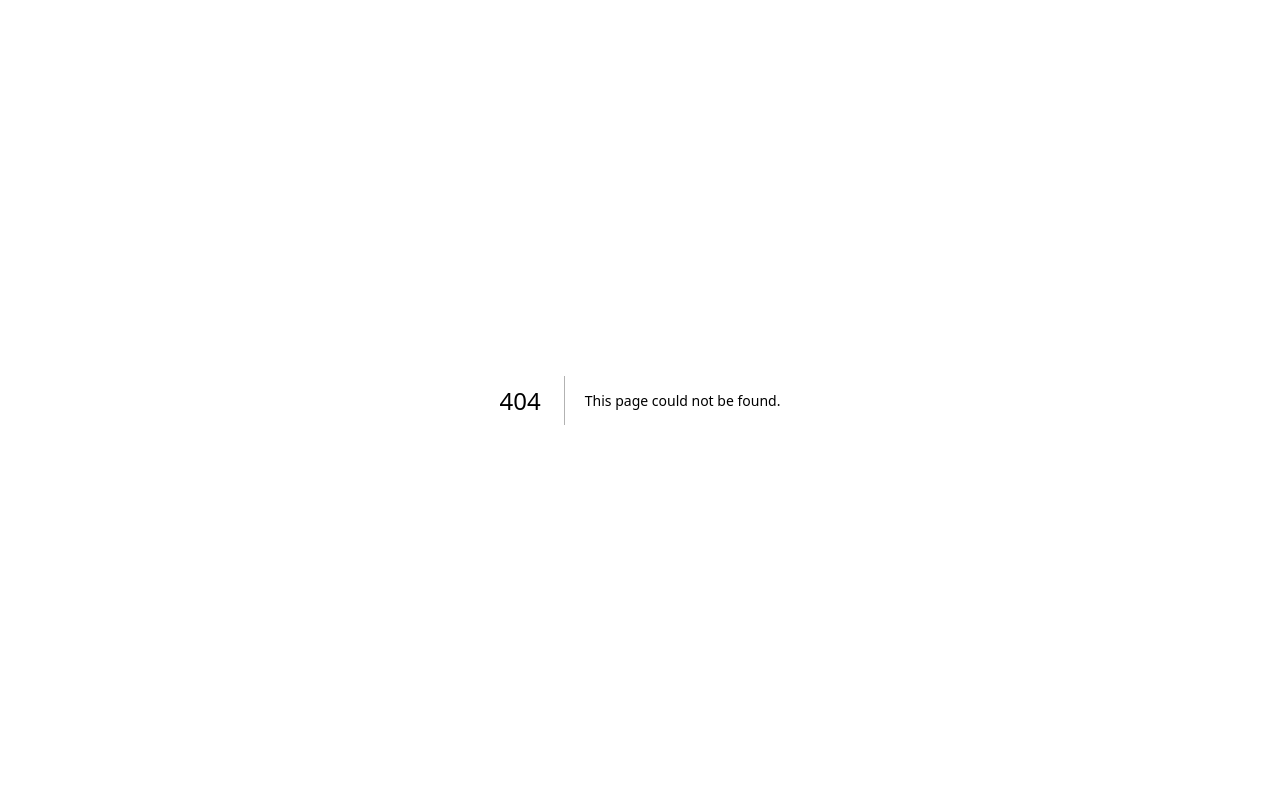
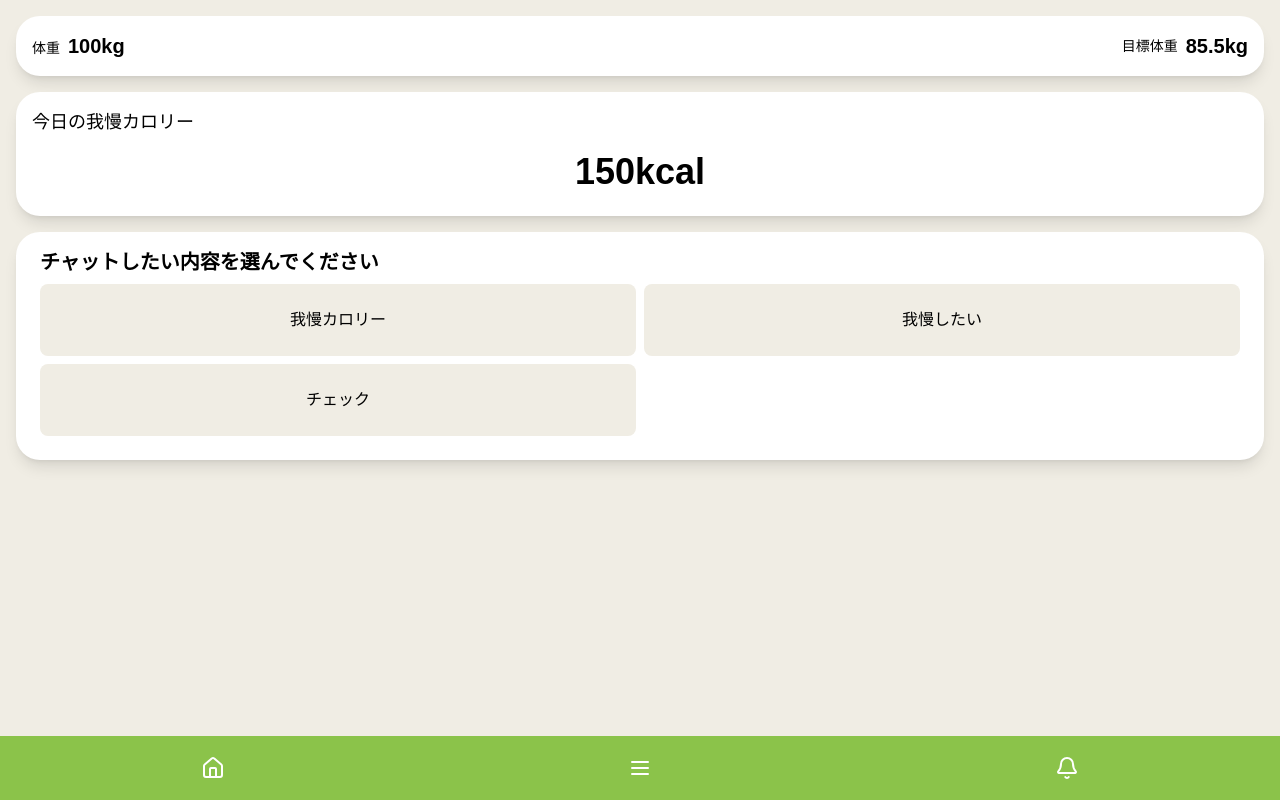
Before and after one commit to s1f102202538/engineer-guild-hackathon, a Next.js app in the folder packages/client/: page /home in a window 1280 px wide. Before the commit this address had no page. Built offline with nearby package versions, Linux system fonts and the light colour scheme.

Commit message:
make home page

```diff
--- a/packages/client/app/components/PostButton.tsx
+++ /dev/null
@@ -1,15 +0,0 @@
-import { Plus } from 'lucide-react';
-import React from 'react';
-
-const PostButton = () => {
-  return (
-    <button
-      className="fixed bottom-20 right-4 z-10 flex h-14 w-14 items-center justify-center rounded-full bg-[#8BC34A] text-white shadow-lg transition-transform hover:scale-105 active:scale-95"
-      aria-label="Add new item"
-    >
-      <Plus className="h-6 w-6" />
-    </button>
-  );
-};
-
-export default PostButton;
--- /dev/null
+++ b/packages/client/app/home/_components/ EndureCalories.tsx
@@ -0,0 +1,15 @@
+import React from 'react';
+
+const EndureCalories = () => {
+  return (
+    // todo: 動的に今日の我慢カロリーを表示する。
+    <div>
+      <div className="bg-white rounded-[24px] shadow-lg p-4">
+        <h2 className="text-lg mb-2">今日の我慢カロリー</h2>
+        <p className="text-4xl font-bold text-center py-2">150kcal</p>
+      </div>
+    </div>
+  );
+};
+
+export default EndureCalories;
--- /dev/null
+++ b/packages/client/app/home/_components/Chat.tsx
@@ -0,0 +1,21 @@
+import React from 'react';
+
+const Chat = () => {
+  return (
+    // todo 体重を動的に表示できるようにする。
+    <div>
+      <div className="bg-white rounded-[24px] shadow-lg p-4 items-center">
+        <div>
+          <span className="ml-2 text-xl font-bold">チャットしたい内容を選んでください</span>
+        </div>
+        <div className="grid grid-cols-2 items-center gap-2 m-2">
+          <div className="bg-beige-100 hover:bg-beige-300 p-2 py-6 rounded-lg text-center">我慢カロリー</div>
+          <div className="bg-beige-100 hover:bg-beige-300 p-2 py-6 rounded-lg text-center">我慢したい</div>
+          <div className="bg-beige-100 hover:bg-beige-300 p-2 py-6 rounded-lg text-center">チェック</div>
+        </div>
+      </div>
+    </div>
+  );
+};
+
+export default Chat;
--- /dev/null
+++ b/packages/client/app/home/_components/CheckWeight.tsx
@@ -0,0 +1,21 @@
+import React from 'react';
+
+const CheckWeight = () => {
+  return (
+    // todo 体重を動的に表示できるようにする。
+    <div>
+      <div className="bg-white rounded-[24px] shadow-lg p-4 flex items-center justify-between">
+        <div>
+          <span className="text-sm">体重</span>
+          <span className="ml-2 text-xl font-bold">100kg</span>
+        </div>
+        <div className="flex items-center gap-2">
+          <span className="text-sm">目標体重</span>
+          <span className="text-xl font-bold">85.5kg</span>
+        </div>
+      </div>
+    </div>
+  );
+};
+
+export default CheckWeight;
--- /dev/null
+++ b/packages/client/app/home/page.tsx
@@ -0,0 +1,20 @@
+import React from 'react';
+import EndureCalories from './_components/ EndureCalories';
+import CheckWeight from './_components/CheckWeight';
+import Chat from './_components/Chat';
+import Navbar from '../components/Navbar';
+
+const page = () => {
+  return (
+    <div className="w-full mx-auto h-screen bg-beige-100 flex flex-col relative text-black">
+      <main className="flex-1 px-4 pt-4 pb-16 space-y-4 overflow-hidden">
+        <CheckWeight />
+        <EndureCalories />
+        <Chat />
+      </main>
+      <Navbar />
+    </div>
+  );
+};
+
+export default page;
--- a/packages/client/app/page.tsx
+++ b/packages/client/app/page.tsx
@@ -1,12 +1,9 @@
 import Navbar from './components/Navbar';
-import PostButton from './components/PostButton';
 
 const Home = () => {
   return (
     <div>
       Next App
-      {/* 投稿ボタン */}
-      <PostButton />
       <Navbar />
     </div>
   );
--- a/packages/client/tailwind.config.ts
+++ b/packages/client/tailwind.config.ts
@@ -13,6 +13,32 @@ export default {
       colors: {
         background: 'var(--background)',
         foreground: 'var(--foreground)',
+        green: {
+          '50': '#effefa',
+          '100': '#c9fef1',
+          '200': '#92fde3',
+          '300': '#54f4d4',
+          '400': '#27e1c1',
+          '500': '#08c4a6',
+          '600': '#039e89',
+          '700': '#087d6f', // 一旦デフォルト
+          '800': '#0b645a',
+          '900': '#0f524b',
+          '950': '#01322f',
+        },
+        beige: {
+          '50': '#f9f7f3',
+          '100': '#f0ede4', //一旦デフォルト
+          '200': '#e0d9c8',
+          '300': '#ccc0a5',
+          '400': '#b7a380',
+          '500': '#a88e67',
+          '600': '#9b7c5b',
+          '700': '#81654d',
+          '800': '#695343',
+          '900': '#564538',
+          '950': '#2e231c',
+        },
       },
     },
   },
```
